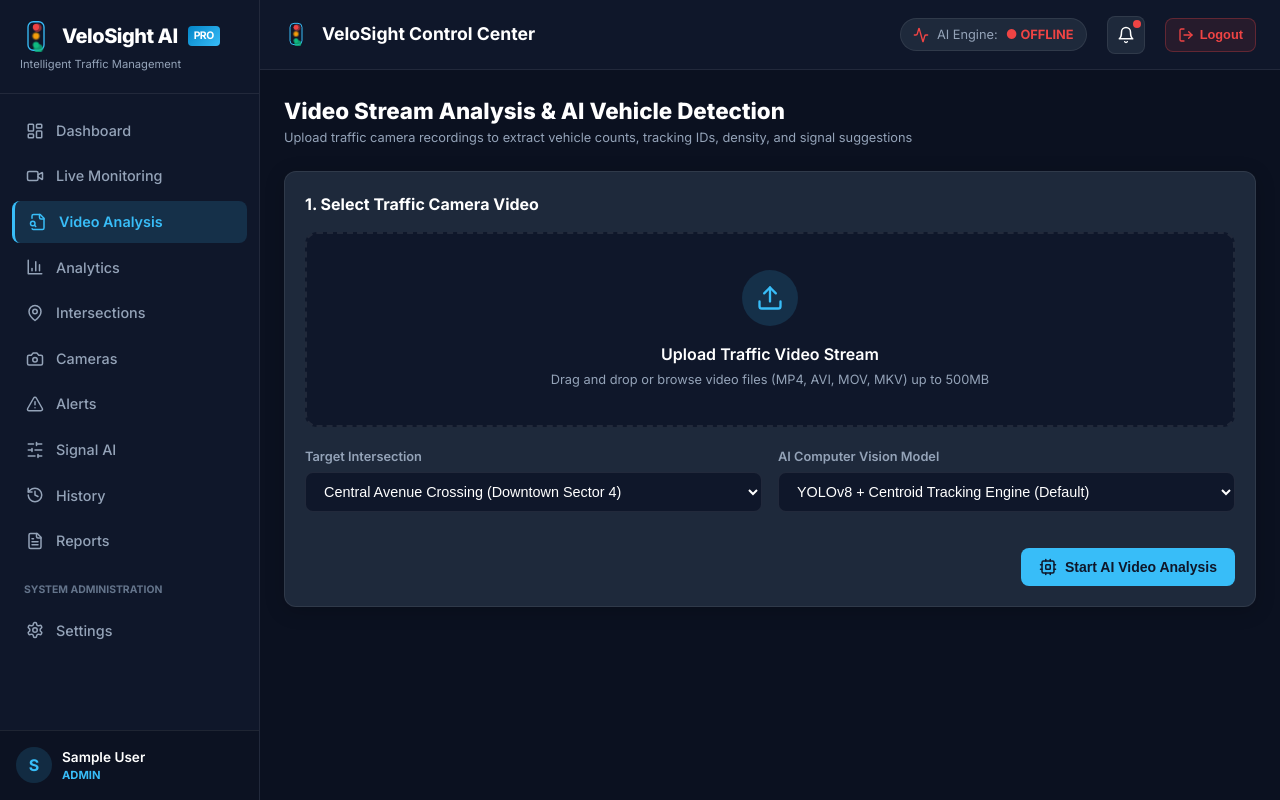
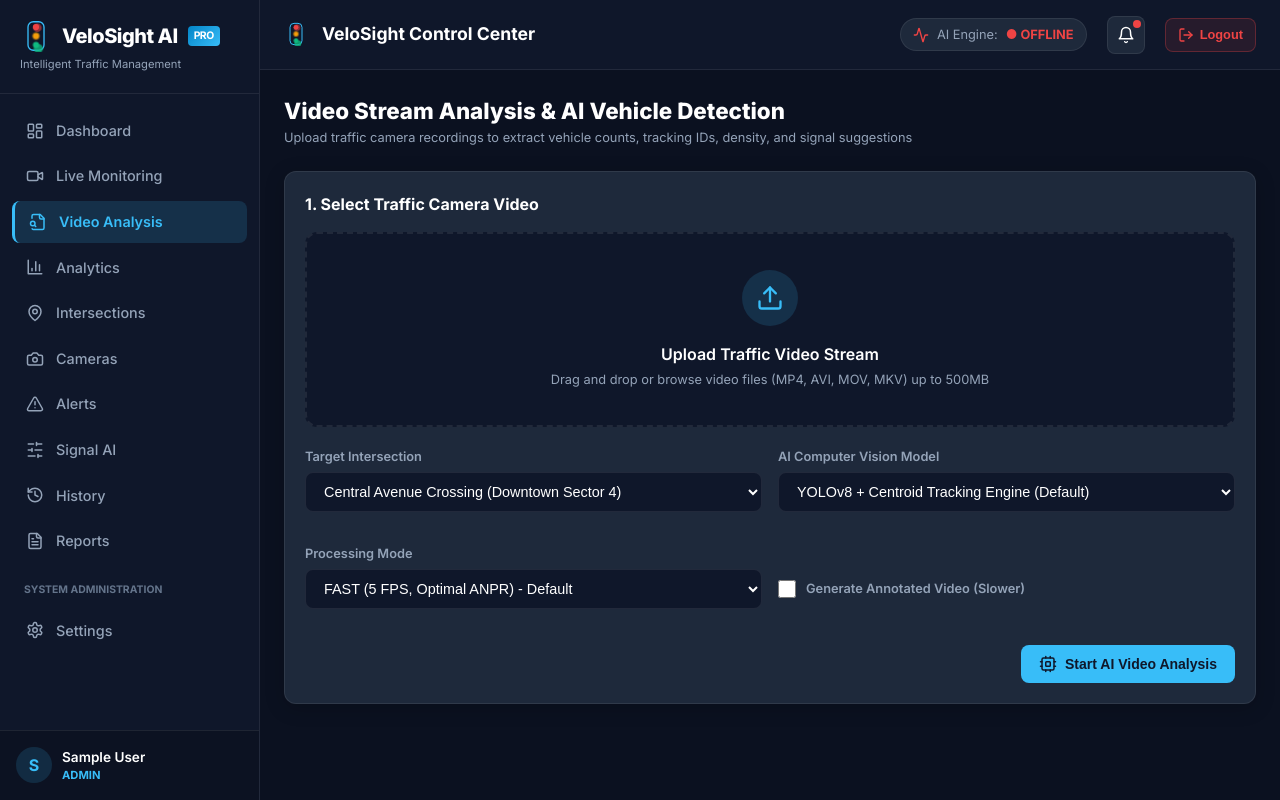
Before and after one commit to adarshmohit9334/VeloSight-AI-pro, a React (Vite) app in the folder frontend/: page /video-analysis in a window 1280 px wide. Built offline with nearby package versions, Linux system fonts and the light colour scheme; no server answers; sample sign-in values are in the browser's storage.

Commit message:
Added UI toggles for FAST, BALANCED, ACCURATE processing modes ,  Added 'Generate Annotated Video' switch to optionally skip rendering.

```diff
--- a/frontend/src/pages/VideoAnalysis.jsx
+++ b/frontend/src/pages/VideoAnalysis.jsx
@@ -14,6 +14,8 @@ export const VideoAnalysis = () => {
   const [progressStep, setProgressStep] = useState('');
   const [analysisResult, setAnalysisResult] = useState(null);
   const [cameraId, setCameraId] = useState('1');
+  const [processingMode, setProcessingMode] = useState('FAST');
+  const [generateVideo, setGenerateVideo] = useState(false);
 
   const handleStartAnalysis = async () => {
     if (!selectedFile && !demoMode) return;
@@ -31,6 +33,8 @@ export const VideoAnalysis = () => {
       const formData = new FormData();
       formData.append('file', selectedFile);
       formData.append('cameraId', cameraId);
+      formData.append('processingMode', processingMode);
+      formData.append('generateVideo', generateVideo.toString());
 
       const uploadRes = await API.post('/analysis/upload', formData);
 
@@ -109,6 +113,26 @@ export const VideoAnalysis = () => {
                 <option value="yolo">YOLOv8 + Centroid Tracking Engine (Default)</option>
                 <option value="opencv">OpenCV Background Subtraction (Fallback Mode)</option>
               </select>
+            </div>
+
+            <div className="form-group">
+              <label className="form-label">Processing Mode</label>
+              <select className="form-control" value={processingMode} onChange={(e) => setProcessingMode(e.target.value)}>
+                <option value="FAST">FAST (5 FPS, Optimal ANPR) - Default</option>
+                <option value="BALANCED">BALANCED (8 FPS)</option>
+                <option value="ACCURATE">ACCURATE (12 FPS, High Precision)</option>
+              </select>
+            </div>
+
+            <div className="form-group" style={{ display: 'flex', alignItems: 'center', marginTop: '24px', gap: '10px' }}>
+              <input
+                type="checkbox"
+                id="genVideo"
+                checked={generateVideo}
+                onChange={(e) => setGenerateVideo(e.target.checked)}
+                style={{ width: '18px', height: '18px' }}
+              />
+              <label htmlFor="genVideo" className="form-label" style={{ marginBottom: 0 }}>Generate Annotated Video (Slower)</label>
             </div>
           </div>
 
```
